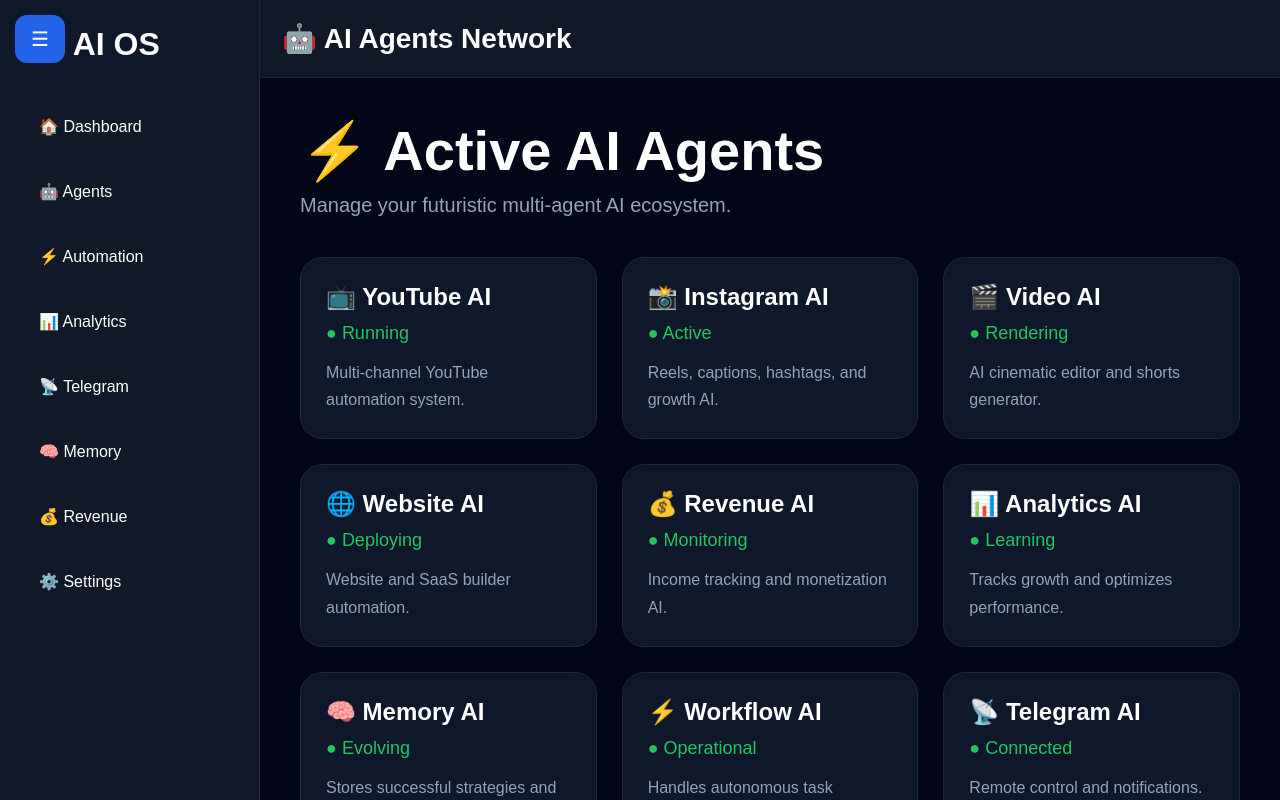
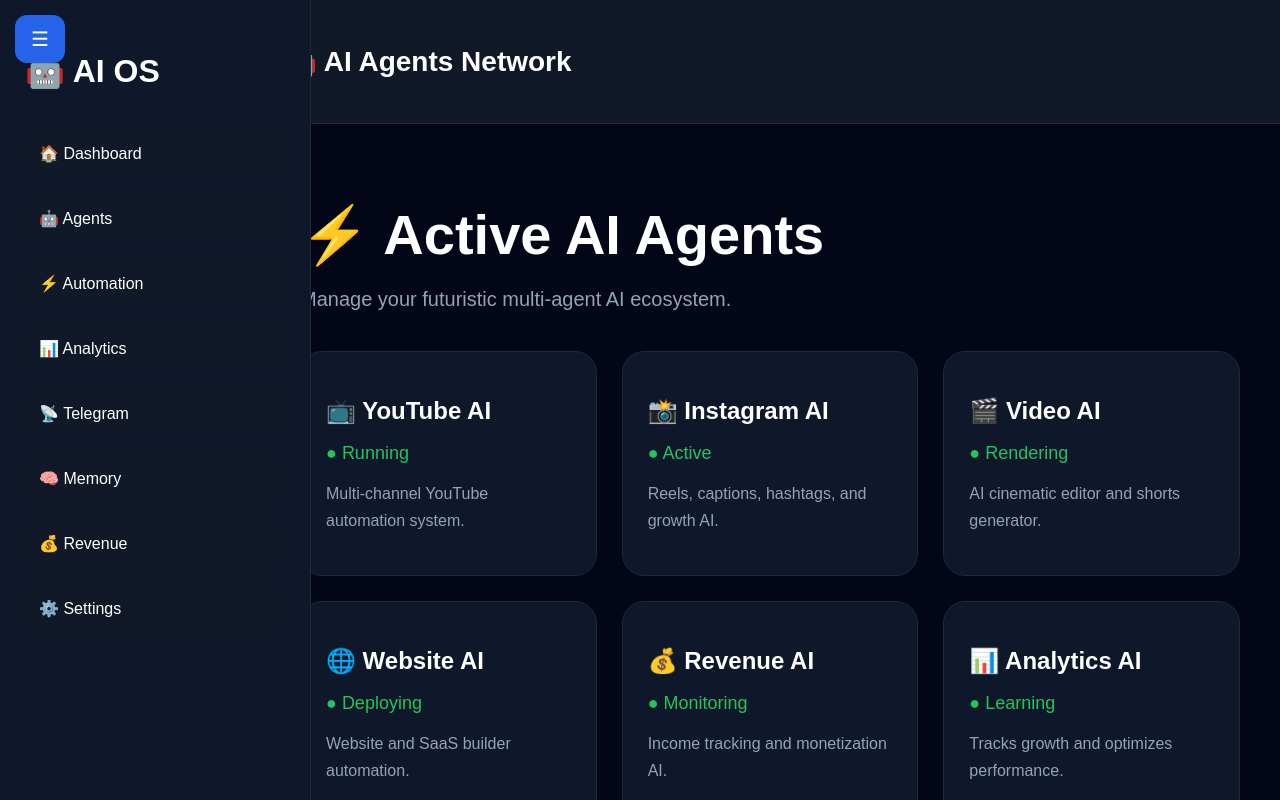
Before and after one commit to snapsparkofficial00-cloud/Ai, a Next.js app: page /agents in a window 1280 px wide. Shown: the top 800 px of the page. Built offline with nearby package versions, Linux system fonts and the light colour scheme.

Commit message:
app/layout.tsx

```diff
--- a/app/layout.tsx
+++ b/app/layout.tsx
@@ -1,7 +1,6 @@
 "use client";
 
 import { useState } from "react";
-import "./globals.css";
 import Sidebar from "./components/Sidebar";
 
 export default function RootLayout({
@@ -13,7 +12,7 @@ export default function RootLayout({
 
   return (
     <html lang="en">
-      <body>
+      <body style={{ margin: 0, padding: 0, background: "#020617", color: "white", fontFamily: "Arial, sans-serif" }}>
         <Sidebar onToggle={setSidebarOpen} />
         <div style={{
           marginLeft: sidebarOpen ? "280px" : "0px",
```
